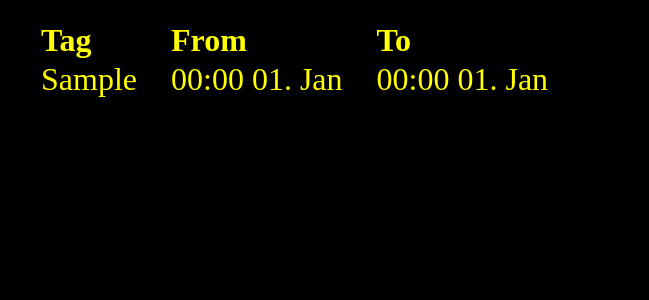
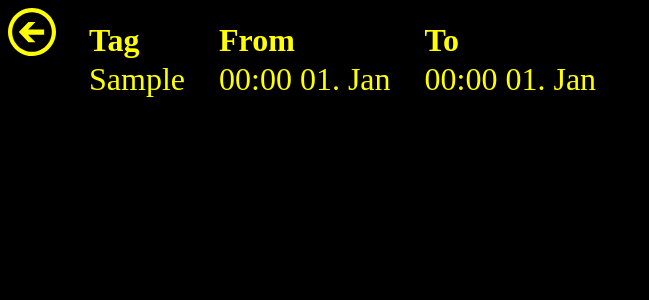
Before and after one commit to vidarlo/pincheckin, a Flask app: page /list in a window 1280 px wide. Shown: the top 300 px of the page, without its empty margins (0-649 px from the left). Run offline with Flask 2, Linux system fonts and the light colour scheme; tables that the repository leaves empty hold one stand-in row (values such as "Sample post").

Commit message:
List mode working

```diff
--- a/server.py
+++ b/server.py
@@ -54,8 +54,8 @@ def checkout():
         return -1
 
 @api.route("/")
-def landing_html(req, resp):
-    resp.html = api.template('index.html')
+def index():
+    return render_template('index.html')
 
 #@api.route("/register")
 #def register(req,resp):
--- /dev/null
+++ b/static/style.css
@@ -0,0 +1,22 @@
+  body{
+	background-color: black;
+}
+table.visits{
+	text-align: left;
+	border-spacing: 1em 0em;
+	border-collapse: separate;
+	color: #FFFF00;
+	padding-top:1%;
+	font-size: 2em;
+	float: left;
+  }
+  div.back{
+  float: left;
+  height: 3em;
+  width: 3em;
+  left: 1em;
+  }
+  .back img{
+  height: 100%;
+  width: 100%;
+  }
--- a/templates/index.html
+++ b/templates/index.html
@@ -2,9 +2,8 @@
 <html>
 <head>
     <title>Logging in users in pincheckin</title>
-    <link rel="stylesheet" href="https://stackpath.bootstrapcdn.com/bootstrap/4.3.1/css/bootstrap.min.css" integrity="sha384-ggOyR0iXCbMQv3Xipma34MD+dH/1fQ784/j6cY/iJTQUOhcWr7x9JvoRxT2MZw1T" crossorigin="anonymous">
+    <link rel="stylesheet" href="{{ url_for('static', filename='style.css') }}">
     <script src="https://stackpath.bootstrapcdn.com/bootstrap/4.3.1/js/bootstrap.min.js" integrity="sha384-JjSmVgyd0p3pXB1rRibZUAYoIIy6OrQ6VrjIEaFf/nJGzIxFDsf4x0xIM+B07jRM" crossorigin="anonymous"></script>
-    <script src="form.js"></script> <!-- load our javascript file -->
     <script src="https://code.jquery.com/jquery-3.3.1.slim.min.js" integrity="sha384-q8i/X+965DzO0rT7abK41JStQIAqVgRVzpbzo5smXKp4YfRvH+8abtTE1Pi6jizo" crossorigin="anonymous"></script>
     <script src="https://cdnjs.cloudflare.com/ajax/libs/popper.js/1.14.7/umd/popper.min.js" integrity="sha384-UO2eT0CpHqdSJQ6hJty5KVphtPhzWj9WO1clHTMGa3JDZwrnQq4sF86dIHNDz0W1" crossorigin="anonymous"></script>
 
@@ -41,11 +40,10 @@ $("#formoid").submit(function(event) {
 
 </head>
 <body>
-<div class="col-sm-6 col-md-6">
 
     <h1>Velkommen til Bergen Flipperspillklubb!</h1>
 
-    <!-- OUR FORM -->
+
 
 
 
--- a/templates/list.html
+++ b/templates/list.html
@@ -3,22 +3,14 @@
 <head>
 <title>Besøk</title>
 <meta charset="utf-8"/>
- <style>
-  body{
-	background-color: black;
-}
-table.visits{
-	text-align: left;
-	border-spacing: 1em 0em;
-	border-collapse: separate;
-	color: yellow;
-	padding-top:1%;
-	font-size: 2em;
-	float: left;
-  }
-</style>
+<link rel="stylesheet" href="{{ url_for('static', filename='style.css') }}">
 </head>
 <body>
+  <div class="back">
+    <a href="{{ url_for('index') }}">
+    <img src="{{ url_for('static', filename='back.svg') }}" />
+    </a>
+  </div>
 <table id="player" class="visits">
 <thead><th>Tag</th><th>From</th><th>To</th></thead>
 <tbody>
```
Also changed, not shown: static/back.svg (added).
